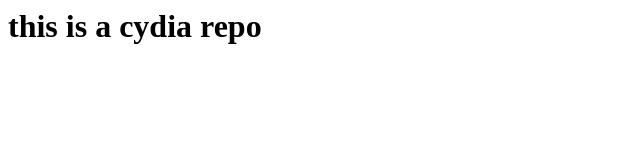
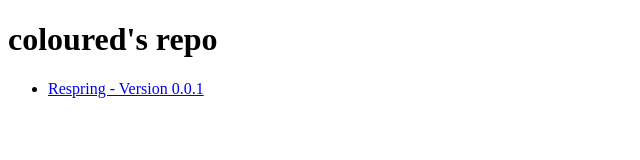
Before and after one commit to Coloured568/silverrepo, a plain HTML site: page index.html in a window 1280 px wide. Shown: the whole page, without its empty margins (0-640 px from the left). Drawn offline with Linux system fonts and the light colour scheme.

Commit message:
Update index.html

```diff
--- a/index.html
+++ b/index.html
@@ -1 +1,15 @@
-<h1>this is a cydia repo</h1>
+<!DOCTYPE html>
+<html lang="en">
+<head>
+    <meta charset="UTF-8">
+    <meta name="viewport" content="width=device-width, initial-scale=1.0">
+    <title>coloured's repo</title>
+</head>
+<body>
+    <h1>coloured's repo</h1>
+    <ul>
+        <li><a href="./packages/com.coloured.respring_0.0.1-29+debug_iphoneos-arm.deb">Respring - Version 0.0.1</a></li>
+        <!-- Add more packages here -->
+    </ul>
+</body>
+</html>
```
